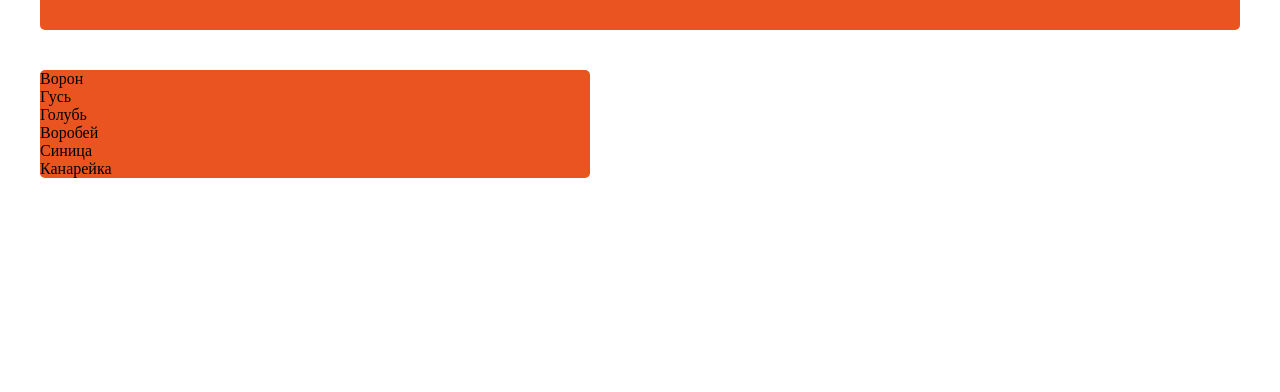
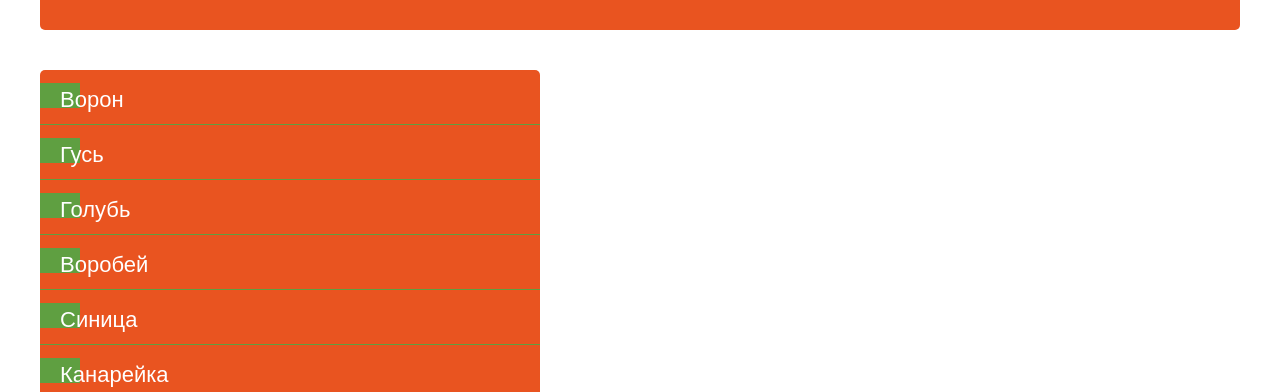
Before and after one commit to aykuli/songbird, a React app: page / in a window 1280 px wide. Shown: the part 449-841 px from the top of the page. Before the commit the page ends 800 px from the top, so only its background shows below. Built offline with nearby package versions, Linux system fonts and the light colour scheme; no server answers.

Commit message:
feat: add prop-types and styling items in list

```diff
--- a/package.json
+++ b/package.json
@@ -47,6 +47,7 @@
     "file-loader": "^5.0.2",
     "html-webpack-plugin": "^3.2.0",
     "node-sass": "^4.13.1",
+    "prop-types": "^15.7.2",
     "sass-loader": "^8.0.2",
     "style-loader": "^1.1.3",
     "webpack": "^4.41.5",
--- a/src/components/app/app.scss
+++ b/src/components/app/app.scss
@@ -1,6 +1,13 @@
+@import url('https://fonts.googleapis.com/css?family=Tangerine:700&display=swap');
+@import url('https://fonts.googleapis.com/css?family=Oswald:200,400&display=swap&subset=cyrillic');
+
 body {
     margin: 0;
     padding: 0;
+
+    font-family: 'Oswald', sans-serif;
+    font-size: 16px;
+    line-height: 24px;
 }
 
 .container {
--- a/src/components/bird-item/bird-item.jsx
+++ b/src/components/bird-item/bird-item.jsx
@@ -4,7 +4,7 @@ import './bird-item.scss';
 
 const BirdItem = ({ name }) => (
     <li className="bird-item">
-        {name}
+        <span>{name}</span>
     </li>
 );
 
--- a/src/components/bird-item/bird-item.scss
+++ b/src/components/bird-item/bird-item.scss
@@ -0,0 +1,30 @@
+.bird-item {
+    position: relative;
+
+    padding: 15px 20px;
+
+    font-size: 22px;
+    color: #fff;
+
+    border-bottom: 1px solid #5f9f41;
+
+    &:last-child {
+        border-bottom: none;
+    }
+    & span {
+        position: relative;
+        z-index: 2;
+    }
+
+    &::before {
+        content: '';
+        position: absolute;
+        top: 13px;
+        left: 0;
+
+        width: 40px;
+        height: 25px;
+
+        background-color: #5f9f41;
+    }
+}
--- a/src/components/birds-list/birds-list.jsx
+++ b/src/components/birds-list/birds-list.jsx
@@ -2,7 +2,6 @@ import React from 'react';
 
 import './birds-list.scss';
 
-import BirdsItem from '../bird-item';
 import BirdItem from '../bird-item';
 
 const items = [
--- a/src/components/birds-list/birds-list.scss
+++ b/src/components/birds-list/birds-list.scss
@@ -1,5 +1,5 @@
 .birds-list {
-    max-width: 550px;
+    max-width: 500px;
     margin: 0;
     padding: 0;
 
--- a/src/components/header/header.scss
+++ b/src/components/header/header.scss
@@ -1,5 +1,4 @@
-@import url('https://fonts.googleapis.com/css?family=Tangerine:700&display=swap');
-@import url('https://fonts.googleapis.com/css?family=Oswald:200,400&display=swap&subset=cyrillic');
+
 
 
 .header {
@@ -43,7 +42,6 @@
         margin-left: 20px;
         padding: 0;
 
-        font-family: 'Oswald', sans-serif;
         font-weight: 100;
         font-size: 16px;
         line-height: 24px;
@@ -53,10 +51,6 @@
         display: flex;
         justify-content: flex-end;
         flex-grow: 1;
-
-        font-family: 'Oswald', sans-serif;
-        font-size: 16px;
-        line-height: 24px;
 
         & span {
             height: 24px;
--- /dev/null
+++ b/src/components/row/index.js
@@ -0,0 +1,3 @@
+import Row from './row.jsx';
+
+export default Row;
```
Also changed, not shown: src/components/row/row.jsx (added, +25 -0 lines).
